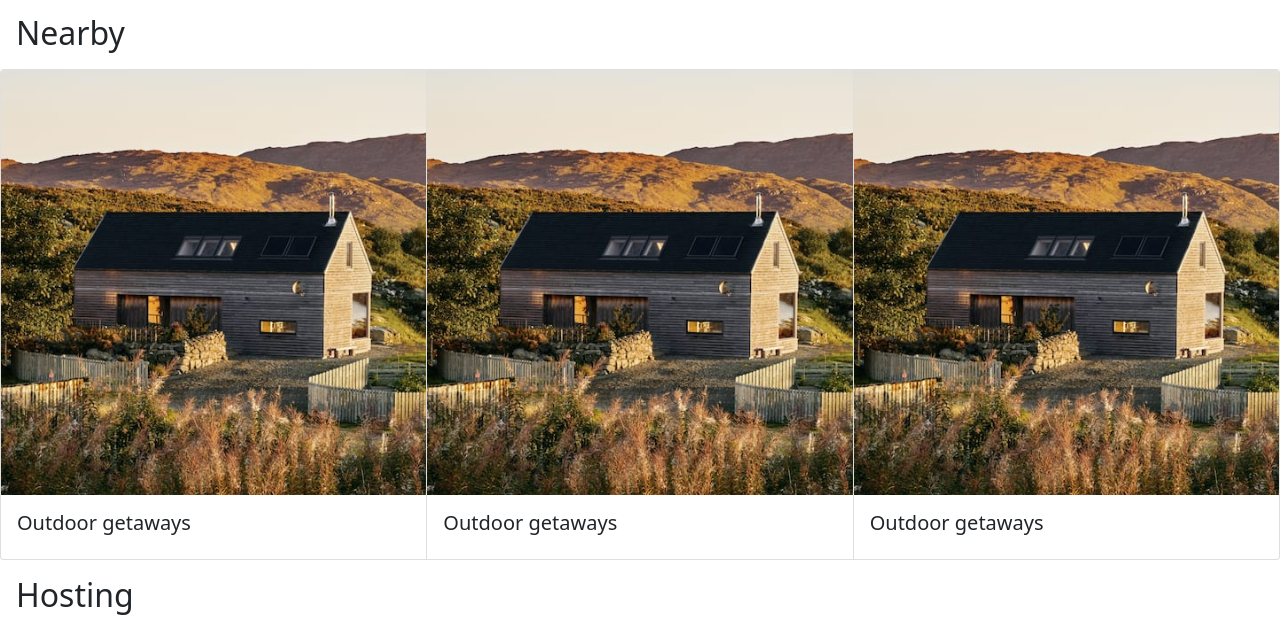
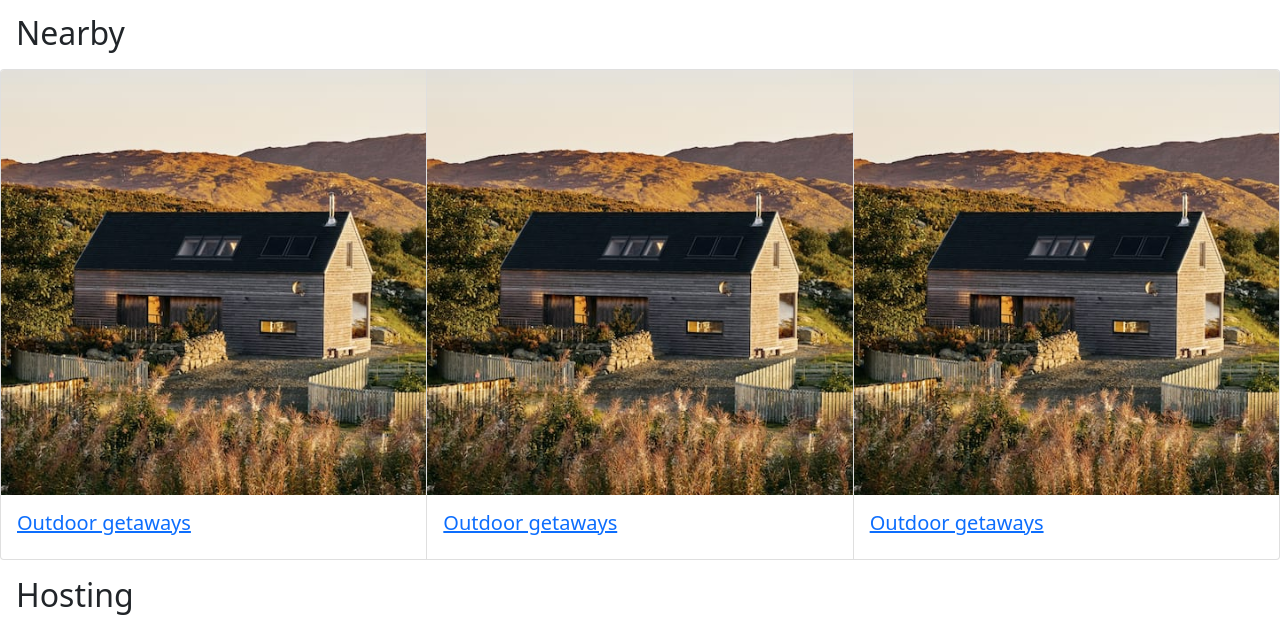
Before and after one commit to shiory602/airbnbApp, a React (Create React App) app: page / in a window 1280 px wide. Shown: the part 1322-1939 px from the top of the page. Built offline with nearby package versions, Linux system fonts and the light colour scheme; no server answers.

Commit message:
add links

```diff
--- a/src/components/Detail/Detail.js
+++ b/src/components/Detail/Detail.js
@@ -1,4 +1,3 @@
-import { span } from "react-router-dom";
 import styled from "styled-components";
 import DetailFooter from "./DetailFooter";
 
--- a/src/components/Top/Top.js
+++ b/src/components/Top/Top.js
@@ -24,22 +24,28 @@ function Top() {
             <h2 className="m-3">Nearby</h2>
             <div className="card-group">
                 <div className="card">
+                    <Link to="/search">
                         <img src={nearby} className="card-img-top" alt="nearby" />
                         <div className="card-body">
                         <h5 className="card-title">Outdoor getaways</h5>
                         </div>
+                    </Link>
                 </div>
                 <div className="card">
+                    <Link to="/search">
                         <img src={nearby} className="card-img-top" alt="nearby" />
                         <div className="card-body">
                         <h5 className="card-title">Outdoor getaways</h5>
                         </div>
+                    </Link>
                 </div>
                 <div className="card">
+                    <Link to="/search">
                         <img src={nearby} className="card-img-top" alt="nearby" />
                         <div className="card-body">
                         <h5 className="card-title">Outdoor getaways</h5>
                         </div>
+                    </Link>
                 </div>
             </div>
 
@@ -58,25 +64,31 @@ function Top() {
             <h2 className="m-3">Experience</h2>
             <div className="card-group">
                 <div className="card">
+                    <Link to="search">
                         <img src={experience} className="card-img-top" alt="experience" />
                         <div className="card-body">
                         <h5 className="card-title">Outdoor getaways</h5>
                         <p className="card-text">This is a wider card with supporting text below as a natural lead-in to additional content. This content is a little bit longer.</p>
                         </div>
+                    </Link>
                 </div>
                 <div className="card">
+                    <Link to="search">
                         <img src={experience} className="card-img-top" alt="experience" />
                         <div className="card-body">
                         <h5 className="card-title">Outdoor getaways</h5>
                         <p className="card-text">This is a wider card with supporting text below as a natural lead-in to additional content. This content is a little bit longer.</p>
                         </div>
+                    </Link>
                 </div>
                 <div className="card">
+                    <Link to="search">
                         <img src={experience} className="card-img-top" alt="experience" />
                         <div className="card-body">
                         <h5 className="card-title">Outdoor getaways</h5>
                         <p className="card-text">This is a wider card with supporting text below as a natural lead-in to additional content. This content is a little bit longer.</p>
                         </div>
+                    </Link>
                 </div>
             </div>
 
```
Lines whose indentation alone changed are shown as unchanged.
